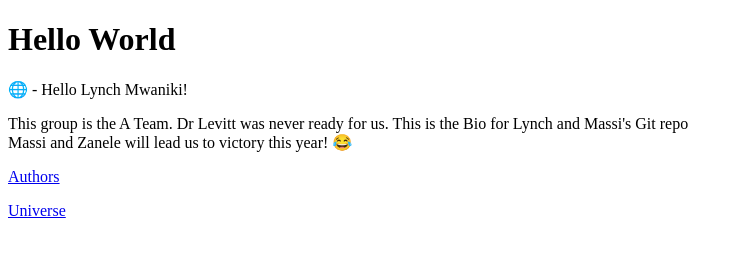
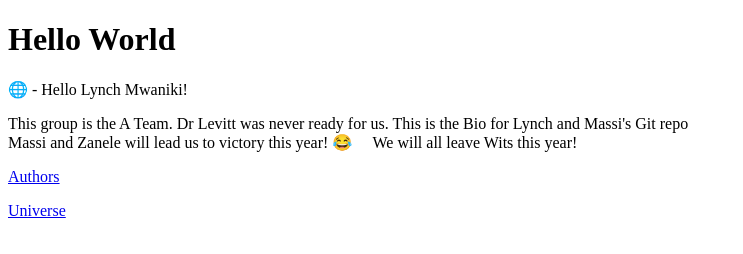
Before and after one commit to 783767/DemoLab1, a plain HTML site: page index.html in a window 1280 px wide. Shown: the whole page, without its empty margins (0-743 px from the left). Drawn offline with Linux system fonts and the light colour scheme.

Commit message:
Added paragraph to bio

```diff
--- a/index.html
+++ b/index.html
@@ -12,6 +12,7 @@
 	<p>This group is the A Team. Dr Levitt was never ready for us.
 	This is the Bio for Lynch and Massi's Git repo <br/>
 	Massi and Zanele will lead us to victory this year! &#128514 &#x1F3FF
+	We will all leave Wits this year!
 	</P>
 	<p><a href="author.html">Authors</a></p>
 	<p><a href="dummy.html">Universe</a></p>
```
